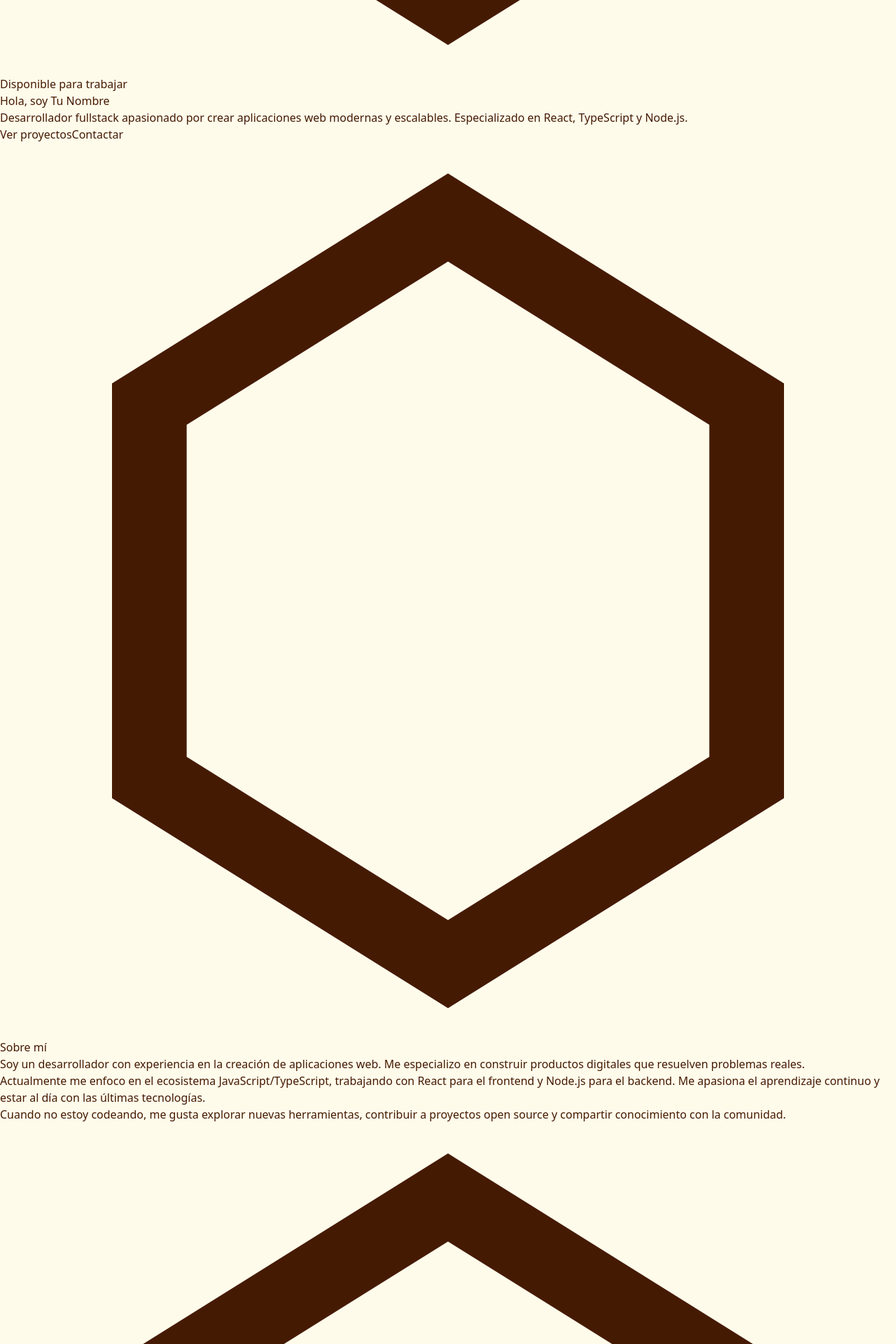
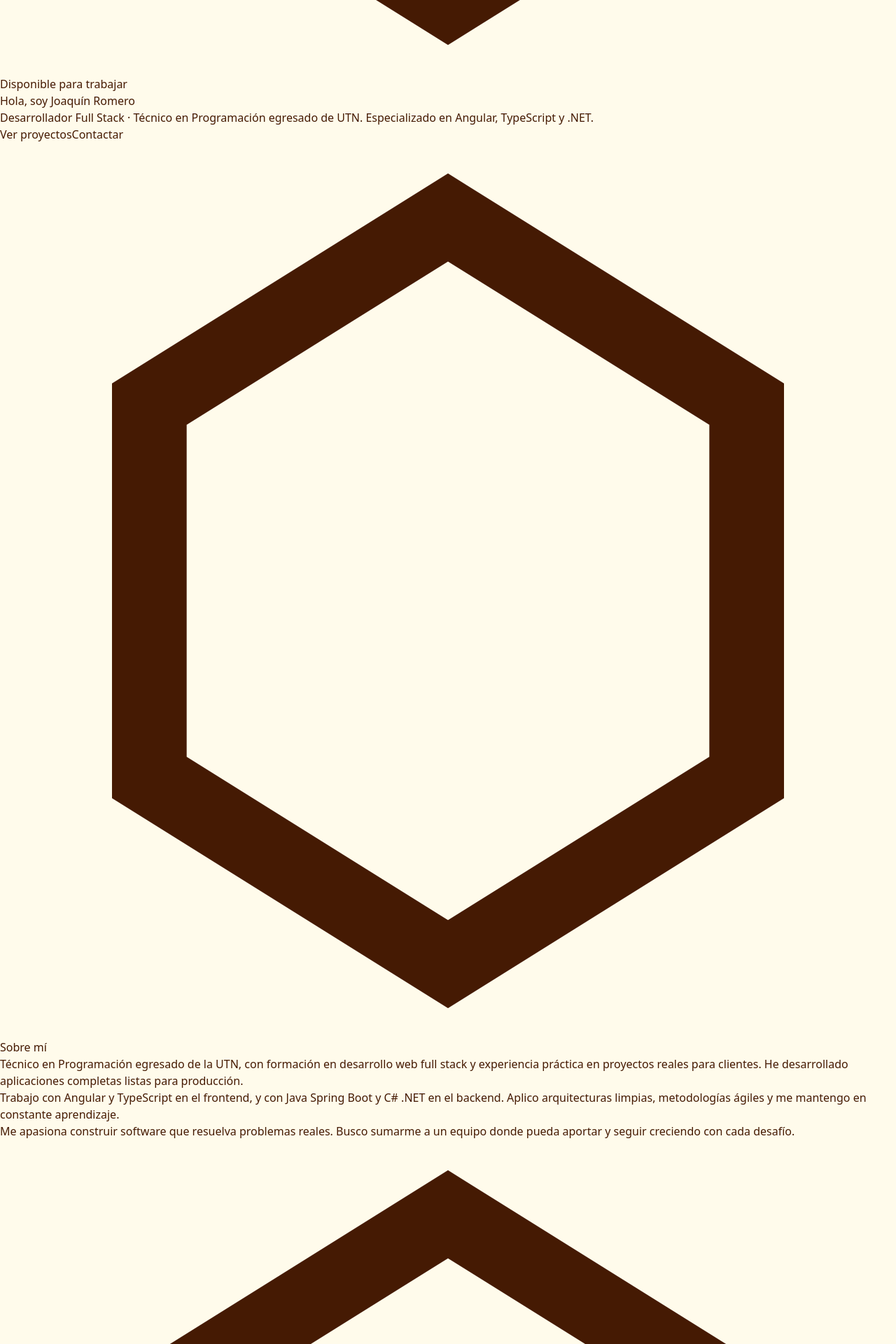
Before and after one commit to JoaquinRomero36/portafolio, a React (Vite) app: page / in a window 1280 px wide. Shown: the part 2500-4420 px from the top of the page at 70% size. Built offline with nearby package versions, Linux system fonts and the light colour scheme.

Commit message:
actualizar datos personales desde CV: nombre, about, skills y contacto

```diff
--- a/src/App.tsx
+++ b/src/App.tsx
@@ -36,12 +36,12 @@ const projects: Project[] = [
 ]
 
 const skills: Skill[] = [
+  { name: "Angular", level: 85 },
   { name: "TypeScript", level: 85 },
-  { name: "React", level: 80 },
-  { name: "Node.js", level: 75 },
-  { name: "Python", level: 70 },
-  { name: "PostgreSQL", level: 65 },
-  { name: "Tailwind CSS", level: 85 },
+  { name: "Java / Spring Boot", level: 80 },
+  { name: "C# .NET", level: 75 },
+  { name: "PostgreSQL", level: 70 },
+  { name: "Docker", level: 60 },
 ]
 
 function HexIcon() {
@@ -87,10 +87,10 @@ function Hero() {
           Disponible para trabajar
         </div>
         <h1 className="text-5xl sm:text-6xl font-bold text-amber-950 mb-6 leading-tight">
-          Hola, soy <span className="text-amber-700">Tu Nombre</span>
+          Hola, soy <span className="text-amber-700">Joaquín Romero</span>
         </h1>
         <p className="text-lg text-amber-900/80 mb-8 leading-relaxed">
-          Desarrollador fullstack apasionado por crear aplicaciones web modernas y escalables. Especializado en React, TypeScript y Node.js.
+          Desarrollador Full Stack · Técnico en Programación egresado de UTN. Especializado en Angular, TypeScript y .NET.
         </p>
         <div className="flex items-center justify-center gap-4">
           <a href="#projects" className="bg-amber-700 hover:bg-amber-600 text-amber-50 px-6 py-3 rounded-lg font-medium transition shadow-sm">
@@ -115,13 +115,13 @@ function About() {
         </div>
         <div className="space-y-4 text-amber-900/70 leading-relaxed">
           <p>
-            Soy un desarrollador con experiencia en la creación de aplicaciones web. Me especializo en construir productos digitales que resuelven problemas reales.
+            Técnico en Programación egresado de la UTN, con formación en desarrollo web full stack y experiencia práctica en proyectos reales para clientes. He desarrollado aplicaciones completas listas para producción.
           </p>
           <p>
-            Actualmente me enfoco en el ecosistema JavaScript/TypeScript, trabajando con React para el frontend y Node.js para el backend. Me apasiona el aprendizaje continuo y estar al día con las últimas tecnologías.
+            Trabajo con Angular y TypeScript en el frontend, y con Java Spring Boot y C# .NET en el backend. Aplico arquitecturas limpias, metodologías ágiles y me mantengo en constante aprendizaje.
           </p>
           <p>
-            Cuando no estoy codeando, me gusta explorar nuevas herramientas, contribuir a proyectos open source y compartir conocimiento con la comunidad.
+            Me apasiona construir software que resuelva problemas reales. Busco sumarme a un equipo donde pueda aportar y seguir creciendo con cada desafío.
           </p>
         </div>
       </div>
@@ -213,13 +213,13 @@ function Contact() {
           ¿Tenés un proyecto en mente o querés colaborar? No dudes en escribirme.
         </p>
         <div className="flex flex-col sm:flex-row items-center justify-center gap-4">
-          <a href="mailto:tu@email.com" className="bg-amber-700 hover:bg-amber-600 text-amber-50 px-6 py-3 rounded-lg font-medium transition w-full sm:w-auto text-center shadow-sm">
+          <a href="mailto:joaquinromerobeskow@gmail.com" className="bg-amber-700 hover:bg-amber-600 text-amber-50 px-6 py-3 rounded-lg font-medium transition w-full sm:w-auto text-center shadow-sm">
             Enviar email
           </a>
-          <a href="https://github.com/tuusuario" target="_blank" className="border-2 border-amber-300 hover:border-amber-500 text-amber-800 px-6 py-3 rounded-lg font-medium transition w-full sm:w-auto text-center">
+          <a href="https://github.com/JoaquinRomero36" target="_blank" className="border-2 border-amber-300 hover:border-amber-500 text-amber-800 px-6 py-3 rounded-lg font-medium transition w-full sm:w-auto text-center">
             GitHub
           </a>
-          <a href="https://linkedin.com/in/tuusuario" target="_blank" className="border-2 border-amber-300 hover:border-amber-500 text-amber-800 px-6 py-3 rounded-lg font-medium transition w-full sm:w-auto text-center">
+          <a href="https://www.linkedin.com/in/joaquinromero36" target="_blank" className="border-2 border-amber-300 hover:border-amber-500 text-amber-800 px-6 py-3 rounded-lg font-medium transition w-full sm:w-auto text-center">
             LinkedIn
           </a>
         </div>
@@ -232,7 +232,7 @@ function Footer() {
   return (
     <footer className="py-8 px-6 border-t-2 border-amber-200 bg-amber-100">
       <div className="max-w-5xl mx-auto text-center text-sm text-amber-700">
-        Hecho con 🐝 por Tu Nombre &copy; {new Date().getFullYear()}
+        Hecho con 🐝 por Joaquín Romero &copy; {new Date().getFullYear()}
       </div>
     </footer>
   )
```
Also changed, not shown: 1 other file (tests, documents, lock files or other folders).
